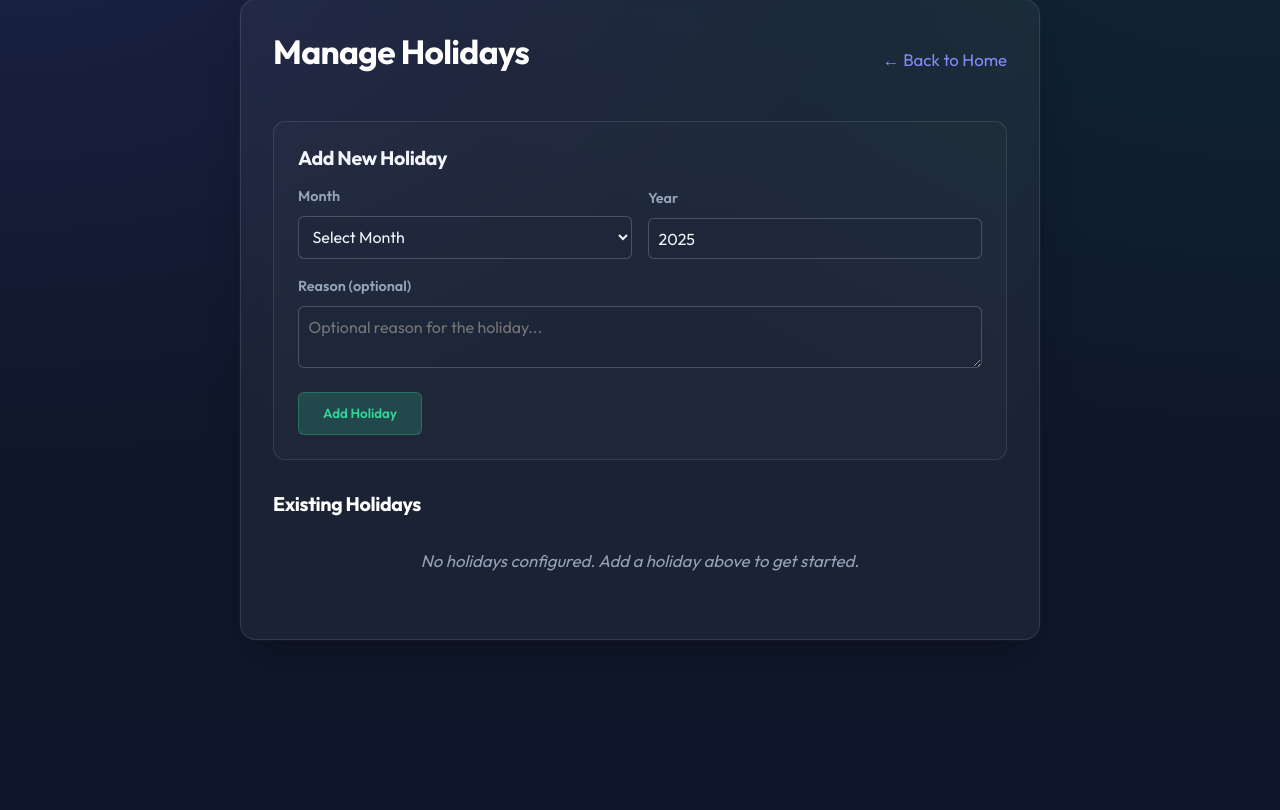
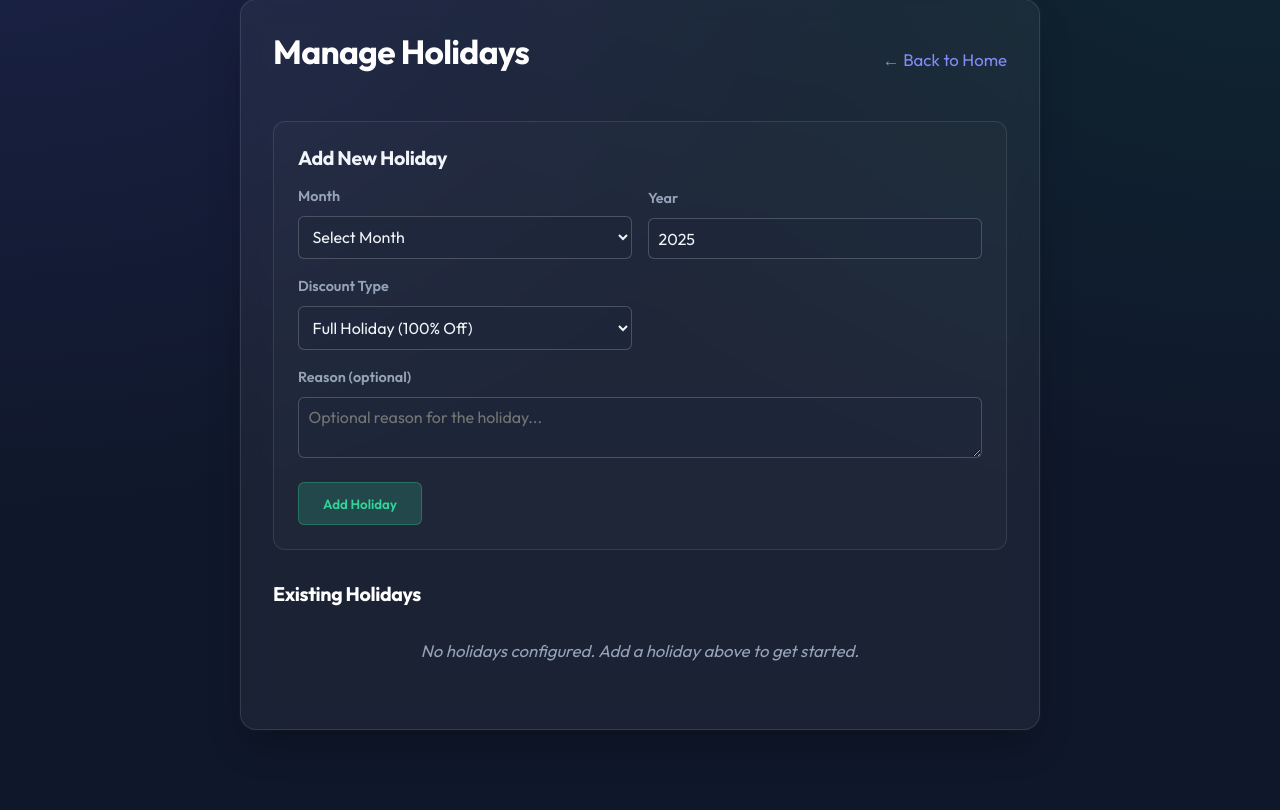
Before and after one commit to Shamodoshan/Fees, a Django app: page /holidays/ in a window 1280 px wide. Shown: the part 160-970 px from the top of the page. Before the commit the page ends 800 px from the top, so only its background shows below. Run offline with Django 5.2, Linux system fonts and the light colour scheme; the visitor is signed in with stand-in values (Sample User, id 1); data that the repository does not hold is empty; parts of the project's set-up code (start-up, migrations or seed data) failed here and were passed over; some libraries are stand-ins or nearby versions.

Commit message:
holiday done

```diff
--- a/core/views.py
+++ b/core/views.py
@@ -11,28 +11,84 @@ from decimal import Decimal
 
 from django.contrib.auth.decorators import login_required
 
+def calculate_required_fee(student, year, month):
+    """
+    Calculate the required monthly fee for a student, considering potential holiday discounts.
+    """
+    try:
+        holiday = HolidayMonth.objects.get(year=year, month=month)
+        if holiday.discount_type == 'Full':
+            return Decimal('0')
+        elif holiday.discount_type == 'Percentage':
+            discount = (student.monthly_fee * holiday.discount_value) / 100
+            return max(Decimal('0'), student.monthly_fee - discount)
+        elif holiday.discount_type == 'Amount':
+            return max(Decimal('0'), student.monthly_fee - holiday.discount_value)
+    except HolidayMonth.DoesNotExist:
+        pass
+
+    return student.monthly_fee
+
 def get_next_payment_month_year(student):
     """
-    Get the next payment month and year for a student based on their last payment.
-    If there's a half-paid month, return that month for completion.
-    If no previous payment, return current month and year.
+    Get the next payment month and year for a student based on their last payment,
+    skipping FULL holiday months.
     """
+    # Helper to check if a month is a *full* holiday
+    def is_full_holiday(m, y):
+        try:
+            h = HolidayMonth.objects.get(month=m, year=y)
+            return h.discount_type == 'Full'
+        except HolidayMonth.DoesNotExist:
+            return False
+
+    next_month = 0
+    next_year = 0
+
     # Check if student has a payment status
     if student.payment_status in ['Half Paid']:
-        # Return the half-paid month for completion
-        return student.month, student.year, student.paid_amount
-    elif student.payment_status in ['Paid']:
-        # Return next month after last payment
+        # Return remaining amount for the half-paid month
+        required = calculate_required_fee(student, student.year, student.month)
+        remaining = max(Decimal('0'), required - student.paid_amount)
+        return student.month, student.year, remaining
+    elif student.payment_status in ['Paid', 'Accepted']:
+        # Start checking from next month
         next_month = student.month + 1
         next_year = student.year
+    else:
+        # No payment history - start from current month
+        today = datetime.now()
+        next_month = today.month
+        next_year = today.year
+
+    # Normalize and skip holidays (loop until we find a non-holiday or partial holiday month)
+    # Limit loop to prevent infinite loop
+    for _ in range(24): # Look ahead 2 years max
         if next_month > 12:
             next_month = 1
             next_year += 1
-        return next_month, next_year, 0
-    else:
-        # No payment history - return current month
-        today = datetime.now()
-        return today.month, today.year, 0
+
+        holiday = HolidayMonth.objects.filter(month=next_month, year=next_year).first()
+
+        if not holiday:
+            return next_month, next_year, 0
+
+        if holiday.discount_type == 'Full':
+            # Skip full holidays
+            next_month += 1
+            continue
+
+        # Partial holiday - calculate reduced fee
+        fee = student.monthly_fee
+        to_pay = fee
+        if holiday.discount_type == 'Percentage':
+            to_pay = fee - (fee * holiday.discount_value / 100)
+        elif holiday.discount_type == 'Amount':
+            to_pay = fee - holiday.discount_value
+
+        return next_month, next_year, max(Decimal('0'), to_pay)
+
+    return next_month, next_year, 0
 
 @login_required(login_url='login')
 def index(request):
@@ -80,14 +136,33 @@ def add_payment(request):
                     payment_amount = Decimal(amount)
                     monthly_fee_amount = Decimal(payment_monthly_fee) if payment_monthly_fee else Decimal('0')
 
+                    # Check for holiday discount override
+                    holiday = HolidayMonth.objects.filter(month=target_month, year=target_year).first()
+                    if holiday and holiday.discount_type != 'Full':
+                        # Recalculate expected fee based on holiday
+                        base_fee = student.monthly_fee if student else monthly_fee_amount
+                        if holiday.discount_type == 'Percentage':
+                            monthly_fee_amount = base_fee - (base_fee * holiday.discount_value / 100)
+                        elif holiday.discount_type == 'Amount':
+                            monthly_fee_amount = base_fee - holiday.discount_value
+                        monthly_fee_amount = max(Decimal('0'), monthly_fee_amount)
+
+                    # Calculate required fee based on holiday discounts
+                    required_fee = calculate_required_fee(student, target_year, target_month)
+
                     # Calculate total paid after this payment
                     current_paid = student.paid_amount if student.year == target_year and student.month == target_month else Decimal('0')
                     total_paid = current_paid + payment_amount
 
-                    # Determine status based on payment amount
-                    if total_paid >= monthly_fee_amount:
+                    # Determine status based on payment amount against REQUIRED fee, not just base monthly fee
+                    # However, if monthly_fee was overridden in input, use that, but usually for holidays we want the discount logic.
+                    # Logic: If monthly_fee matches student.monthly_fee, apply discount. If custom, trust user?
+                    # Safer: Always apply discount to the base fee expectation.
+
+                    # If total paid meets the required fee (which might be reduced)
+                    if total_paid >= required_fee:
                         status = 'Paid'
-                        final_amount = monthly_fee_amount  # Don't overpay
+                        final_amount = total_paid # Record what was actually paid
                     elif total_paid > 0:
                         status = 'Half Paid'
                         final_amount = total_paid
@@ -568,6 +643,17 @@ def search_student_details(request):
 
                 if month_name in month_names:
                     month = month_names[month_name]
+
+                    # Check if it's a holiday
+                    if HolidayMonth.objects.filter(year=year, month=month).exists():
+                        return render(request, 'partials/month_search_results.html', {
+                            'unpaid_students': [], # No unpaid students on holidays
+                            'month_name': month_name.capitalize(),
+                            'year': year,
+                            'month': month,
+                            'is_holiday': True
+                        })
+
                     paid_statuses = ['Paid', 'Half Paid', 'Accepted']
 
                     unpaid_students = Student.objects.exclude(
@@ -581,6 +667,7 @@ def search_student_details(request):
                         'month_name': month_name.capitalize(),
                         'year': year,
                         'month': month,
+                        'is_holiday': False
                     })
         except Exception:
             pass
@@ -643,6 +730,9 @@ def student_annual_report(request):
             student = None
 
     months = []
+
+    holidays = {h.month: h for h in HolidayMonth.objects.filter(year=year)}
+
     if student:
         for month in range(1, 13):
             # Check if this month/year matches the student's payment data
@@ -652,6 +742,20 @@ def student_annual_report(request):
                     'month_name': datetime(year, month, 1).strftime('%B'),
                     'status': student.payment_status,
                     'paid_amount': student.paid_amount,
+                })
+            elif month in holidays:
+                h = holidays[month]
+                status = 'Holiday'
+                if h.discount_type != 'Full':
+                    required = calculate_required_fee(student, year, month)
+                    status = f"Partial Holiday (Due: {required})"
+
+                months.append({
+                    'month': month,
+                    'month_name': datetime(year, month, 1).strftime('%B'),
+                    'status': status,
+                    'paid_amount': 0,
+                    'is_full_holiday': h.discount_type == 'Full'
                 })
             else:
                 months.append({
@@ -683,13 +787,26 @@ def manage_holidays(request):
         month = int(request.POST.get('month'))
         year = int(request.POST.get('year'))
         reason = request.POST.get('reason', '').strip()
+        discount_type = request.POST.get('discount_type', 'Full')
+        discount_value = request.POST.get('discount_value', '0')
 
         try:
+            if not discount_value:
+                discount_value = 0
+
+            # Ensure discount_value is Decimal so template filters work immediately
+            discount_value = Decimal(str(discount_value))
+
             holiday = HolidayMonth.objects.create(
                 year=year,
                 month=month,
-                reason=reason
+                reason=reason,
+                discount_type=discount_type,
+                discount_value=discount_value
             )
+            # If HTMX, return just the new row
+            if request.headers.get('HX-Request'):
+                return render(request, 'partials/holiday_row.html', {'holiday': holiday})
         except Exception:
             pass  # Handle duplicate or other errors
 
@@ -712,4 +829,7 @@ def delete_holiday(request, holiday_id):
         except HolidayMonth.DoesNotExist:
             pass
 
+        if request.headers.get('HX-Request'):
+            return HttpResponse("")
+
     return redirect('manage_holidays')
--- a/templates/manage_holidays.html
+++ b/templates/manage_holidays.html
@@ -10,7 +10,9 @@
     <!-- Add Holiday Form -->
     <div class="add-holiday-section" style="margin-bottom: 2rem;">
         <h3>Add New Holiday</h3>
-        <form method="post" style="display: grid; grid-template-columns: 1fr 1fr; gap: 1rem; align-items: end;">
+        <form hx-post="{% url 'manage_holidays' %}" hx-target=".holidays-grid" hx-swap="afterbegin"
+            hx-on::after-request="if(event.detail.successful) this.reset()"
+            style="display: grid; grid-template-columns: 1fr 1fr; gap: 1rem; align-items: end;">
             {% csrf_token %}
             <div>
                 <label for="month">Month</label>
@@ -33,14 +35,39 @@
             </div>
             <div>
                 <label for="year">Year</label>
-                <input type="number" name="year" id="year" required min="2020" max="2030"
-                       value="{{ current_year }}" style="width: 100%; padding: 0.6rem; border-radius: 6px;
+                <input type="number" name="year" id="year" required min="2020" max="2030" value="{{ current_year }}"
+                    style="width: 100%; padding: 0.6rem; border-radius: 6px;
                        border: 1px solid rgba(255, 255, 255, 0.2); background: var(--card-bg); color: var(--text);">
             </div>
+            <div>
+                <label for="discount_type">Discount Type</label>
+                <select name="discount_type" id="discount_type" style="width: 100%; padding: 0.6rem; border-radius: 6px;
+                        border: 1px solid rgba(255, 255, 255, 0.2); background: var(--card-bg); color: var(--text);"
+                    onchange="toggleDiscountValue(this.value)">
+                    <option value="Full">Full Holiday (100% Off)</option>
+                    <option value="Percentage">Percentage Discount (%)</option>
+                    <option value="Amount">Fixed Amount Discount (Rs)</option>
+                </select>
+            </div>
+            <div id="discount_value_container" style="display: none;">
+                <label for="discount_value">Discount Value</label>
+                <input type="number" step="0.01" name="discount_value" id="discount_value"
+                    placeholder="Enter percentage or amount" style="width: 100%; padding: 0.6rem; border-radius: 6px;
+                       border: 1px solid rgba(255, 255, 255, 0.2); background: var(--card-bg); color: var(--text);">
+            </div>
+            <script>
+                function toggleDiscountValue(type) {
+                    const container = document.getElementById('discount_value_container');
+                    if (type === 'Full') {
+                        container.style.display = 'none';
+                    } else {
+                        container.style.display = 'block';
+                    }
+                }
+            </script>
             <div style="grid-column: 1 / -1;">
                 <label for="reason">Reason (optional)</label>
-                <textarea name="reason" id="reason" rows="2" placeholder="Optional reason for the holiday..."
-                          style="width: 100%; padding: 0.6rem; border-radius: 6px;
+                <textarea name="reason" id="reason" rows="2" placeholder="Optional reason for the holiday..." style="width: 100%; padding: 0.6rem; border-radius: 6px;
                           border: 1px solid rgba(255, 255, 255, 0.2); background: var(--card-bg); color: var(--text);
                           resize: vertical;"></textarea>
             </div>
@@ -57,31 +84,15 @@
     <!-- Existing Holidays -->
     <div class="holidays-list">
         <h3>Existing Holidays</h3>
-        {% if holidays %}
-            <div class="holidays-grid">
-                {% for holiday in holidays %}
-                <div class="holiday-item">
-                    <div class="holiday-info">
-                        <div class="holiday-month">{{ holiday.month_name }} {{ holiday.year }}</div>
-                        {% if holiday.reason %}
-                        <div class="holiday-reason">{{ holiday.reason }}</div>
-                        {% endif %}
-                    </div>
-                    <div class="holiday-actions">
-                        <form method="post" action="{% url 'delete_holiday' holiday.id %}"
-                              onsubmit="return confirm('Are you sure you want to delete this holiday?')">
-                            {% csrf_token %}
-                            <button type="submit" class="delete-btn">Delete</button>
-                        </form>
-                    </div>
-                </div>
-                {% endfor %}
-            </div>
-        {% else %}
+        <div class="holidays-grid">
+            {% for holiday in holidays %}
+            {% include 'partials/holiday_row.html' %}
+            {% empty %}
             <div class="no-holidays">
                 No holidays configured. Add a holiday above to get started.
             </div>
-        {% endif %}
+            {% endfor %}
+        </div>
     </div>
 </div>
 
```
Also changed, not shown: core/models.py (+9 -0 lines), debug_filters.py (added, +33 -0 lines), debug_string_input.py (added, +22 -0 lines), templates/home.html (+9 -0 lines), templates/partials/holiday_row.html (added, +24 -0 lines), templates/partials/month_search_results.html (+10 -0 lines), templates/partials/student_annual_report.html (+26 -6 lines), templates/partials/student_details.html (+25 -8 lines), test_filters.py (added, +23 -0 lines), test_remaining_fee.py (added, +43 -0 lines), test_string_format.py (added, +14 -0 lines), core/migrations/0024_holidaymonth_discount_type_and_more.py (added).
